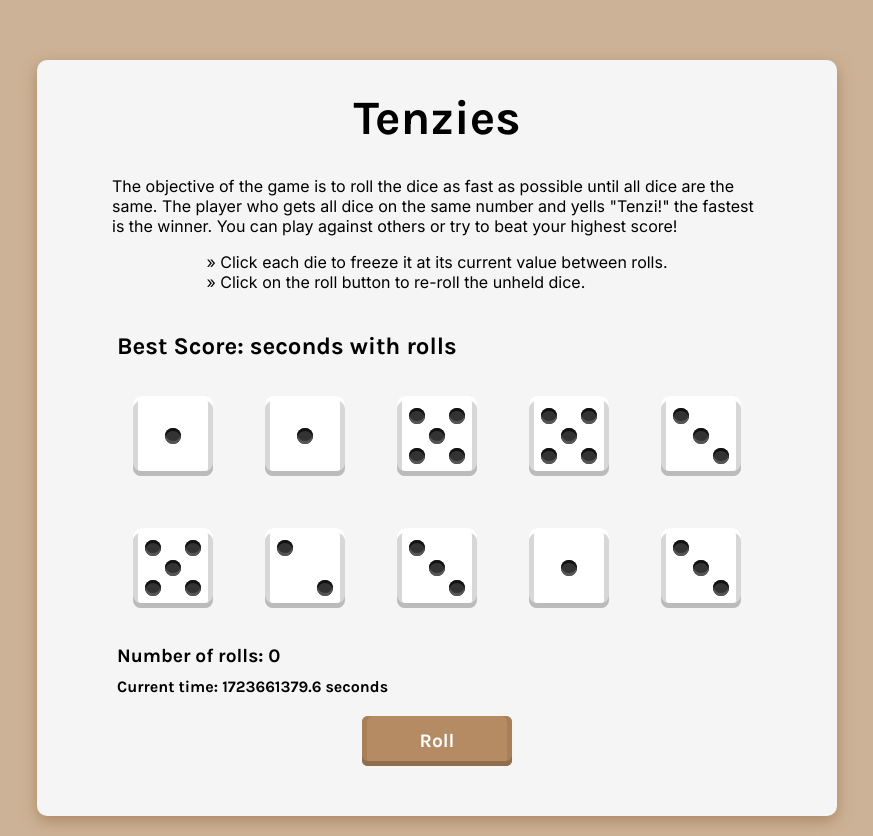
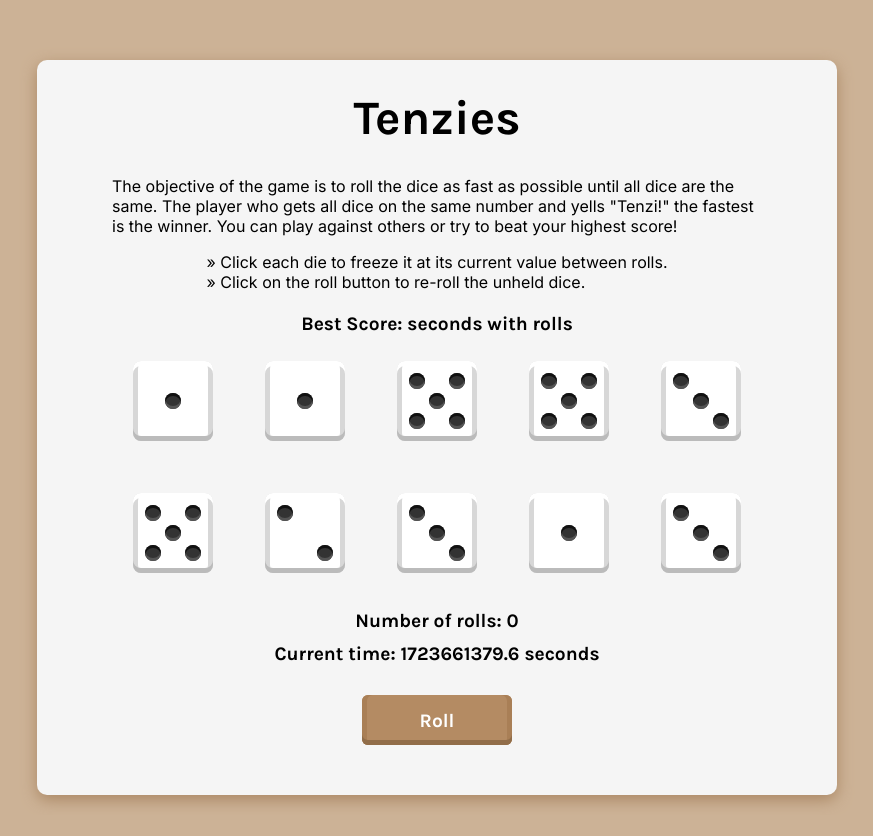
Before and after one commit to steph-xue/tenzies-game, a React (Vite) app: page / in a window 1280 px wide. Both pictures are taken after a click on the button "Start Game". Shown: the whole page, without its empty margins (203-1076 px from the left). After the commit the page ends 815 px from the top, so only its background shows below. Built offline with nearby package versions, Linux system fonts and the light colour scheme.

Commit message:
update win message

```diff
--- a/src/App.jsx
+++ b/src/App.jsx
@@ -145,7 +145,9 @@ function App() {
             {
               gameStarted &&
               <div>
+                  <div className="best-score">
                     {bestScore !== null && <h2 className="best-score">Best Score: {bestScore.time} seconds with {bestScore.rolls} rolls</h2>}
+                  </div>
                   <div className="dice-container">
                     {diceElements}
                   </div>
@@ -159,8 +161,12 @@ function App() {
             }
 
             {tenzies && <h2 className="win">You won!</h2>}
-            {tenzies && <h2 className="roll-win">It took you {currentScore.time} seconds!</h2>}
-            {tenzies && <h2 className="roll-win">It took you {rolls} rolls!</h2>}
+            {
+              tenzies &&
+                <h2 className="roll-win">
+                  It took you {currentScore.time.toFixed(2)} seconds and {currentScore.rolls} rolls!
+                </h2>
+            }
 
             {
               !gameStarted && !tenzies &&
--- a/src/style.css
+++ b/src/style.css
@@ -53,6 +53,13 @@ main {
 .instructions-2 > p {
   margin-top: 0px;
   margin-bottom: 0px;
+}
+
+.best-score {
+  font-size: 1.2rem;
+  margin-top: 0px;
+  margin-bottom: 10px;
+  text-align: center;
 }
 
 .dice-container {
@@ -119,16 +126,23 @@ main {
 .roll-number {
   font-size: 1.2rem;
   margin-bottom: 10px;
+  text-align: center;
+}
+
+.current-time {
+  font-size: 1.2rem;
+  margin-bottom: 10px;
+  text-align: center;
 }
 
 .win {
-  font-size: 2rem;
-  margin-bottom: 10px;
+  font-size: 2.4rem;
+  margin-bottom: 15px;
   color: #814d1a;
 }
 
 .roll-win {
-  font-size: 2rem;
+  font-size: 1.6rem;
   margin-top: 0px;
   margin-bottom: 20px;
   color: #814d1a;
@@ -149,20 +163,14 @@ main {
   box-shadow: 0 0px #b48b63, inset 0 -5px #916d49, inset 5px 0 #a97f56, inset -5px 0 #a97f56;
 }
 
-.roll-dice:hover {
+.tenzies-button:hover {
   background-color: #9f764c;
 }
 
-.roll-dice:focus {
+.tenzies-button:focus {
   outline: none;
 }
 
-.roll-dice:active {
+.tenzies-button:active {
   box-shadow: inset 5px 5px 10px -3px rgba(0, 0, 0, 0.7);
 }
-
-/* #d3b08d */
-
-title {
-  background-color: #e2c19b;
-}
```
Lines whose indentation alone changed are shown as unchanged.
